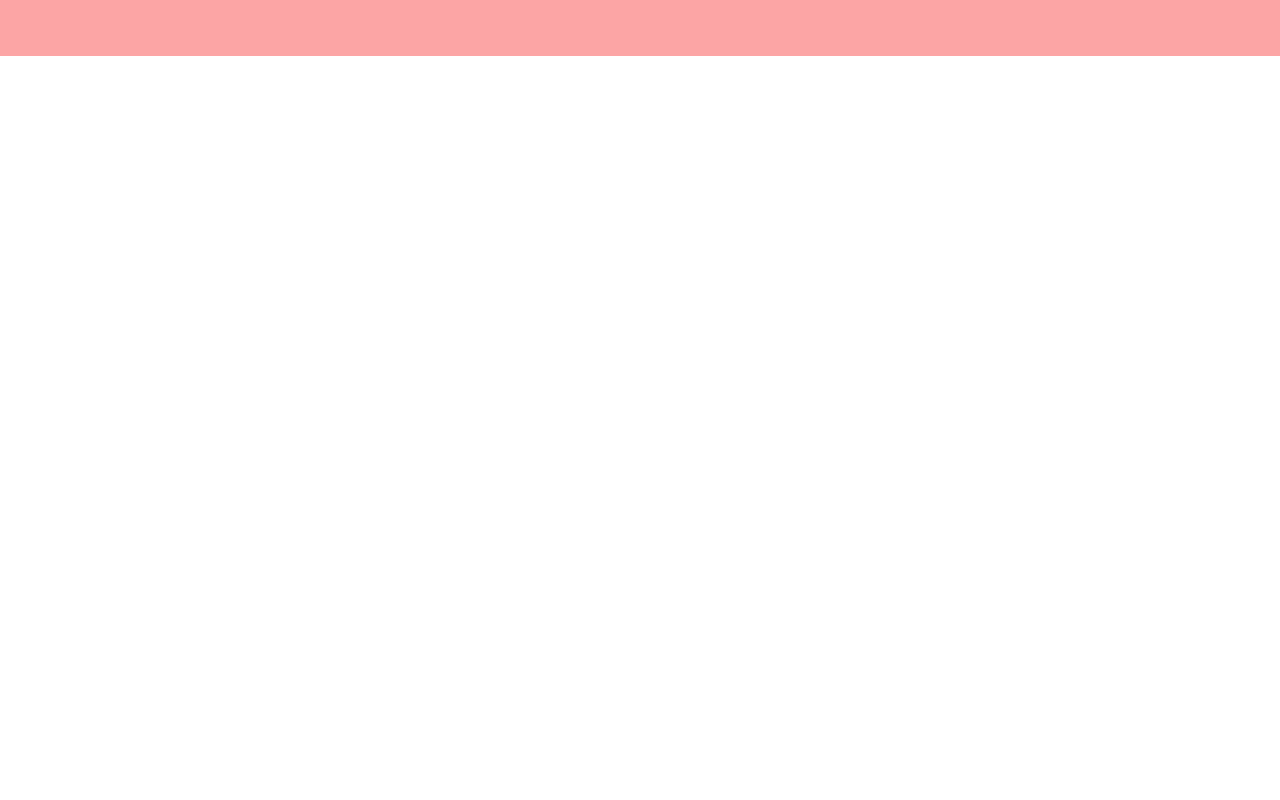
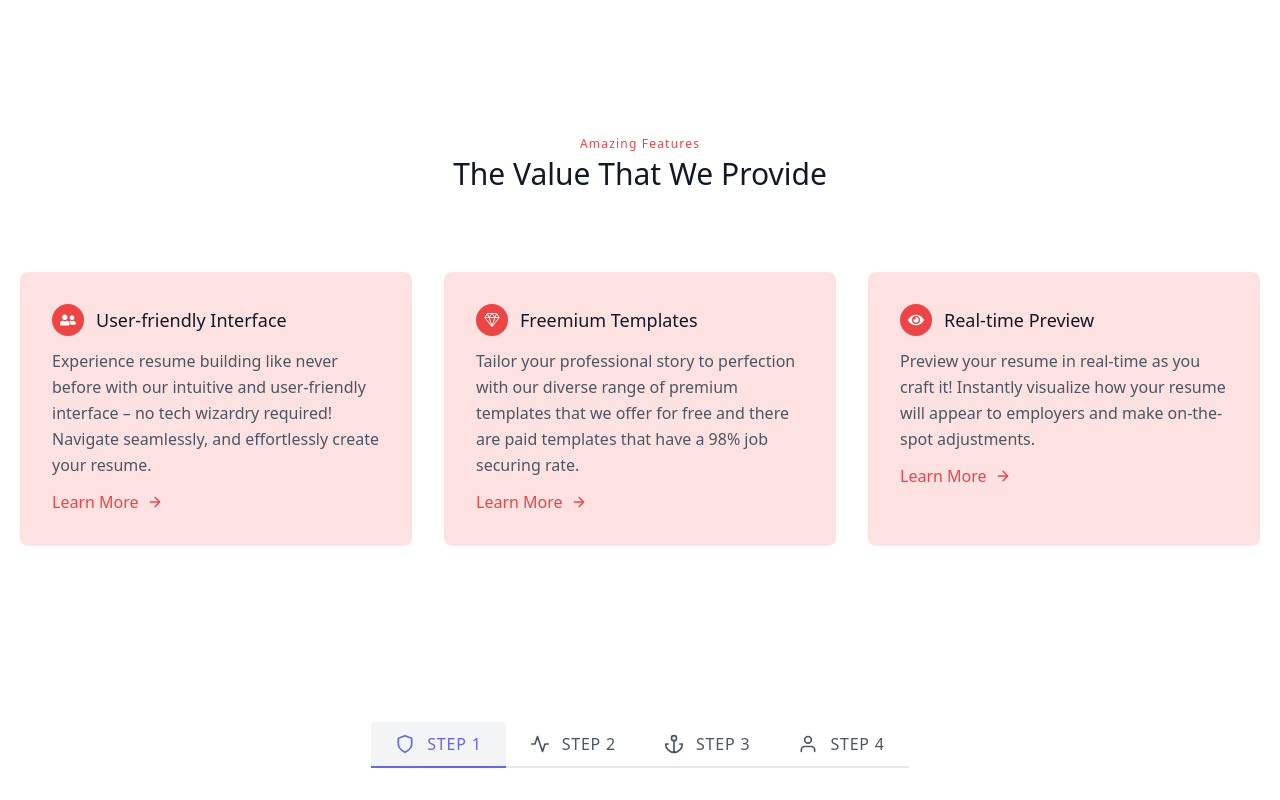
Before and after one commit to ADevLabortary/techypapa_resume_app, a Next.js app: page / in a window 1280 px wide. Shown: the part 500-1300 px from the top of the page. Before the commit the page ends 800 px from the top, so only its background shows below. Built offline with nearby package versions, Linux system fonts and the light colour scheme.

Commit message:
How it works section without customization

```diff
--- /dev/null
+++ b/components/landingPage/Features.js
@@ -0,0 +1,119 @@
+import React from "react";
+import { FaEye, FaUserFriends } from "react-icons/fa";
+import {IoDiamondOutline } from 'react-icons/io5'
+
+const Features = () => {
+  return (
+    <div>
+      <section className="text-gray-600 body-font">
+        <div className="container px-5 py-20 mx-auto">
+          <div className="flex flex-col text-center w-full mb-20">
+            <h2 className="text-xs text-red-500 tracking-widest font-medium title-font mb-1">
+              Amazing Features
+            </h2>
+            <h1 className="sm:text-3xl text-2xl font-medium title-font text-gray-900">
+              The Value That We Provide
+            </h1>
+          </div>
+          <div className="flex flex-wrap -m-4">
+            <div className="p-4 md:w-1/3">
+              <div className="flex rounded-lg h-full bg-red-100 p-8 flex-col">
+                <div className="flex items-center mb-3">
+                  <div className="w-8 h-8 mr-3 inline-flex items-center justify-center rounded-full bg-red-500 text-white flex-shrink-0">
+                  <FaUserFriends />
+                  </div>
+                  <h2 className="text-gray-900 text-lg title-font font-medium">
+                  User-friendly Interface
+                  </h2>
+                </div>
+                <div className="flex-grow">
+                  <p className="leading-relaxed text-base">
+                  Experience resume building like never before with our intuitive and user-friendly interface – no tech wizardry required! Navigate seamlessly, and effortlessly create your resume.
+                  </p>
+                  <a className="mt-3 text-red-500 inline-flex items-center">
+                    Learn More
+                    <svg
+                      fill="none"
+                      stroke="currentColor"
+                      stroke-linecap="round"
+                      stroke-linejoin="round"
+                      stroke-width="2"
+                      className="w-4 h-4 ml-2"
+                      viewBox="0 0 24 24"
+                    >
+                      <path d="M5 12h14M12 5l7 7-7 7"></path>
+                    </svg>
+                  </a>
+                </div>
+              </div>
+            </div>
+            <div className="p-4 md:w-1/3">
+              <div className="flex rounded-lg h-full bg-red-100 p-8 flex-col">
+                <div className="flex items-center mb-3">
+                  <div className="w-8 h-8 mr-3 inline-flex items-center justify-center rounded-full bg-red-500 text-white flex-shrink-0">
+                  <IoDiamondOutline />
+                  </div>
+                  <h2 className="text-gray-900 text-lg title-font font-medium">
+                 Freemium Templates
+                  </h2>
+                </div>
+                <div className="flex-grow">
+                  <p className="leading-relaxed text-base">
+                  Tailor your professional story to perfection with our diverse range of premium templates that we offer for free and there are paid templates that have a 98% job securing rate.
+                  </p>
+                  <a className="mt-3 text-red-500 inline-flex items-center">
+                    Learn More
+                    <svg
+                      fill="none"
+                      stroke="currentColor"
+                      stroke-linecap="round"
+                      stroke-linejoin="round"
+                      stroke-width="2"
+                      className="w-4 h-4 ml-2"
+                      viewBox="0 0 24 24"
+                    >
+                      <path d="M5 12h14M12 5l7 7-7 7"></path>
+                    </svg>
+                  </a>
+                </div>
+              </div>
+            </div>
+            <div className="p-4 md:w-1/3">
+              <div className="flex rounded-lg h-full bg-red-100 p-8 flex-col">
+                <div className="flex items-center mb-3">
+                  <div className="w-8 h-8 mr-3 inline-flex items-center justify-center rounded-full bg-red-500 text-white flex-shrink-0">
+                  <FaEye/>
+                  </div>
+                  <h2 className="text-gray-900 text-lg title-font font-medium">
+                  Real-time Preview
+                  </h2>
+                </div>
+                <div className="flex-grow">
+                  <p className="leading-relaxed text-base">
+                  Preview your resume in real-time as you craft it! Instantly visualize how your resume will appear to employers and make on-the-spot adjustments.
+                  </p>
+                  <a className="mt-3 text-red-500 inline-flex items-center">
+                    Learn More
+                    <svg
+                      fill="none"
+                      stroke="currentColor"
+                      stroke-linecap="round"
+                      stroke-linejoin="round"
+                      stroke-width="2"
+                      className="w-4 h-4 ml-2"
+                      viewBox="0 0 24 24"
+                    >
+                      <path d="M5 12h14M12 5l7 7-7 7"></path>
+                    </svg>
+                  </a>
+                </div>
+              </div>
+            </div>
+          </div>
+        </div>
+      </section>
+    </div>
+  );
+};
+
+export default Features;
--- a/components/landingPage/Hero.js
+++ b/components/landingPage/Hero.js
@@ -4,15 +4,15 @@ import { FaChevronCircleRight } from "react-icons/fa";
 const Hero = () => {
   return (
     <div>
-        <section className="text-gray-600 body-font bg-red-300">
+        <section className="text-gray-600 body-font ">
     <div className="container mx-auto flex px-5 py-20 md:flex-row flex-col items-center">
       <div className="lg:flex-grow md:w-1/2 lg:pr-24 md:pr-16 flex flex-col md:items-start md:text-left mb-16 md:mb-0 items-center text-center">
         <h1 className="title-font sm:text-4xl text-3xl mb-4 font-medium text-gray-900">Build Your Professional Resume Effortlessly.
           <br className="hidden lg:inline-block"/>
         </h1>
-        <p className="mb-8 leading-relaxed">Copper mug try-hard pitchfork pour-over freegan heirloom neutra air plant cold-pressed tacos poke beard tote bag. Heirloom echo park mlkshk tote bag selvage hot chicken authentic tumeric truffaut hexagon try-hard chambray.</p>
+        <p className="mb-8 leading-relaxed">Revolutionize the way you showcase your professional journey with TechyPapa Resume Builder – this ultimate tool helps you craft a winning resume! Effortlessly. Say goodbye to the traditional ways because <b>TechyPapa</b> is here to help you get your <b>dream job</b>.</p>
         <div className="flex justify-center">
-          <button className="inline-flex  items-center bg-yellow-500 border-0 py-2 px-6 focus:outline-none text-black hover:text-black hover:bg-white rounded text-lg">Get Started! <FaChevronCircleRight className='ml-2' /> </button>
+          <button className="inline-flex  items-center bg-yellow-500 py-2 px-6 focus:outline-none text-black hover:text-black border-2 border-black hover:bg-yellow-300 rounded text-lg">Get Started! <FaChevronCircleRight className='ml-2' /> </button>
         </div>
       </div>
       <div className="lg:max-w-lg lg:w-full md:w-1/2 w-5/6">
--- /dev/null
+++ b/components/landingPage/HowItWorks.js
@@ -0,0 +1,90 @@
+import React from "react";
+
+const HowItWorks = () => {
+  return (
+    <div>
+      <section className="text-gray-600 body-font">
+        <div className="container px-5 py-24 mx-auto flex flex-wrap flex-col">
+          <div className="flex mx-auto flex-wrap mb-20">
+            <a className="sm:px-6 py-3 w-1/2 sm:w-auto justify-center sm:justify-start border-b-2 title-font font-medium bg-gray-100 inline-flex items-center leading-none border-indigo-500 text-indigo-500 tracking-wider rounded-t">
+              <svg
+                fill="none"
+                stroke="currentColor"
+                stroke-linecap="round"
+                stroke-linejoin="round"
+                stroke-width="2"
+                className="w-5 h-5 mr-3"
+                viewBox="0 0 24 24"
+              >
+                <path d="M12 22s8-4 8-10V5l-8-3-8 3v7c0 6 8 10 8 10z"></path>
+              </svg>
+              STEP 1
+            </a>
+            <a className="sm:px-6 py-3 w-1/2 sm:w-auto justify-center sm:justify-start border-b-2 title-font font-medium inline-flex items-center leading-none border-gray-200 hover:text-gray-900 tracking-wider">
+              <svg
+                fill="none"
+                stroke="currentColor"
+                stroke-linecap="round"
+                stroke-linejoin="round"
+                stroke-width="2"
+                className="w-5 h-5 mr-3"
+                viewBox="0 0 24 24"
+              >
+                <path d="M22 12h-4l-3 9L9 3l-3 9H2"></path>
+              </svg>
+              STEP 2
+            </a>
+            <a className="sm:px-6 py-3 w-1/2 sm:w-auto justify-center sm:justify-start border-b-2 title-font font-medium inline-flex items-center leading-none border-gray-200 hover:text-gray-900 tracking-wider">
+              <svg
+                fill="none"
+                stroke="currentColor"
+                stroke-linecap="round"
+                stroke-linejoin="round"
+                stroke-width="2"
+                className="w-5 h-5 mr-3"
+                viewBox="0 0 24 24"
+              >
+                <circle cx="12" cy="5" r="3"></circle>
+                <path d="M12 22V8M5 12H2a10 10 0 0020 0h-3"></path>
+              </svg>
+              STEP 3
+            </a>
+            <a className="sm:px-6 py-3 w-1/2 sm:w-auto justify-center sm:justify-start border-b-2 title-font font-medium inline-flex items-center leading-none border-gray-200 hover:text-gray-900 tracking-wider">
+              <svg
+                fill="none"
+                stroke="currentColor"
+                stroke-linecap="round"
+                stroke-linejoin="round"
+                stroke-width="2"
+                className="w-5 h-5 mr-3"
+                viewBox="0 0 24 24"
+              >
+                <path d="M20 21v-2a4 4 0 00-4-4H8a4 4 0 00-4 4v2"></path>
+                <circle cx="12" cy="7" r="4"></circle>
+              </svg>
+              STEP 4
+            </a>
+          </div>
+          <img
+            className="xl:w-1/4 lg:w-1/3 md:w-1/2 w-2/3 block mx-auto mb-10 object-cover object-center rounded"
+            alt="hero"
+            src="https://dummyimage.com/720x600"
+          />
+          <div className="flex flex-col text-center w-full">
+            <h1 className="text-xl font-medium title-font mb-4 text-gray-900">
+              Master Cleanse Reliac Heirloom
+            </h1>
+            <p className="lg:w-2/3 mx-auto leading-relaxed text-base">
+              Whatever cardigan tote bag tumblr hexagon brooklyn asymmetrical
+              gentrify, subway tile poke farm-to-table. Franzen you probably
+              haven't heard of them man bun deep jianbing selfies heirloom prism
+              food truck ugh squid celiac humblebrag.
+            </p>
+          </div>
+        </div>
+      </section>
+    </div>
+  );
+};
+
+export default HowItWorks;
--- a/pages/index.js
+++ b/pages/index.js
@@ -1,6 +1,8 @@
 // pages/index.js
 
+import Features from '../components/landingPage/Features';
 import Hero from '../components/landingPage/Hero';
+import HowItWorks from '../components/landingPage/HowItWorks';
 import Header from '../components/shared/Header';
 
 const Home = () => {
@@ -8,6 +10,8 @@ const Home = () => {
     <div>
       <Header />
       <Hero />
+      <Features/>
+      <HowItWorks />
       {/* Your home page content goes here */}
     </div>
   );
```
Also changed, not shown: 1 other file (tests, documents, lock files or other folders).
